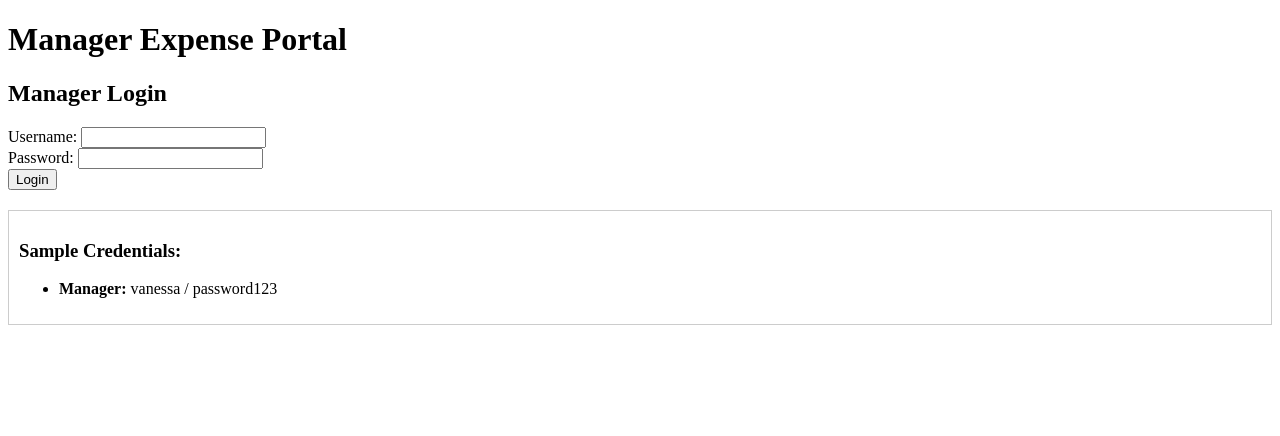
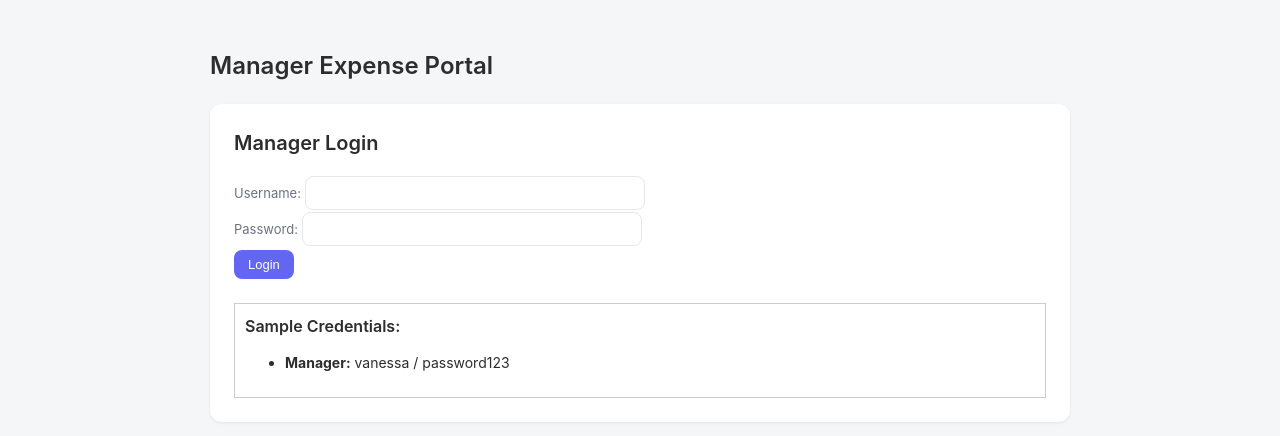
Before and after one commit to QEA2026/P1-Group4, a plain HTML site: page manager-app/src/main/resources/login.html in a window 1280 px wide. Drawn offline with Linux system fonts and the light colour scheme; files that its build step writes are made by us from their sources.

Commit message:
added style.css on the java side

```diff
--- a/manager-app/src/main/resources/login.html
+++ b/manager-app/src/main/resources/login.html
@@ -4,6 +4,7 @@
     <meta charset="UTF-8">
     <meta name="viewport" content="width=device-width, initial-scale=1.0">
     <title>Manager Login - Expense Manager</title>
+    <link rel="stylesheet" href="/static/style.css">
 </head>
 <body>
     <h1>Manager Expense Portal</h1>
--- /dev/null
+++ b/manager-app/src/main/resources/style.css
@@ -0,0 +1,89 @@
+:root {
+    --bg: #f5f6f8;
+    --surface: #ffffff;
+    --text: #2d2d2d;
+    --text-muted: #6b7280;
+    --accent: #6366f1;
+    --accent-text: #ffffff;
+    --border: #e5e7eb;
+    --shadow: 0 1px 3px rgba(0,0,0,0.08);
+}
+
+[data-theme="dark"] {
+    --bg: #1a1d24; --surface: #23272f; --text: #f3f4f6;
+    --text-muted: #9ca3af; --accent: #10b981; --accent-text: #06251a;
+    --border: #3a3f4a; --shadow: 0 1px 3px rgba(0,0,0,0.3);
+}
+
+* { box-sizing: border-box; }
+
+body {
+    font-family: -apple-system, BlinkMacSystemFont, "Segoe UI", Roboto, sans-serif;
+    background: var(--bg);
+    color: var(--text);
+    margin: 0;
+    padding: 32px 16px;
+    font-size: 14px;
+    line-height: 1.5;
+}
+
+/* every top-level section shares one centered column */
+body > h1, #login-section, #header, #navigation,
+#submit-expense-section, #expenses-section,
+#edit-expense-section, #loading-section {
+    max-width: 860px;
+    margin-left: auto;
+    margin-right: auto;
+}
+
+body > h1 { font-size: 24px; font-weight: 600; margin-bottom: 20px; }
+h2 { font-size: 20px; font-weight: 600; margin: 0 0 16px; }
+h3 { font-size: 16px; font-weight: 600; margin: 0 0 12px; }
+
+#login-section, #submit-expense-section,
+#expenses-section, #edit-expense-section {
+    background: var(--surface);
+    border-radius: 12px;
+    box-shadow: var(--shadow);
+    padding: 24px;
+    margin-bottom: 16px;
+}
+
+#header { display: flex; justify-content: space-between; align-items: center; margin-bottom: 12px; }
+#header h1 { font-size: 20px; font-weight: 600; margin: 0; }
+#navigation { margin-bottom: 16px; }
+
+label { display: inline-block; font-size: 13px; color: var(--text-muted); margin: 10px 0 4px; }
+
+input, select {
+    background: var(--surface);
+    color: var(--text);
+    border: 1px solid var(--border);
+    border-radius: 8px;
+    padding: 8px 10px;
+    font-size: 14px;
+    width: 100%;
+    max-width: 340px;
+}
+
+button {
+    background: var(--accent);
+    color: var(--accent-text);
+    border: none;
+    border-radius: 8px;
+    padding: 7px 14px;
+    font-size: 13px;
+    font-weight: 500;
+    cursor: pointer;
+    margin: 4px 6px 4px 0;
+}
+button:hover { opacity: 0.88; }
+
+/* smaller action buttons inside the table */
+#expenses-list button { padding: 5px 12px; font-size: 12px; }
+
+table { width: 100%; border-collapse: collapse; font-size: 13px; margin-top: 8px; }
+th { background: var(--bg); text-align: left; padding: 10px; color: var(--text-muted); font-weight: 500; }
+td { padding: 10px; border-top: 1px solid var(--border); }
+
+#theme-toggle { background: var(--surface); color: var(--text); border: 1px solid var(--border); }
```
Also changed, not shown: manager-app/src/main/resources/manager.html (+1 -0 lines).
